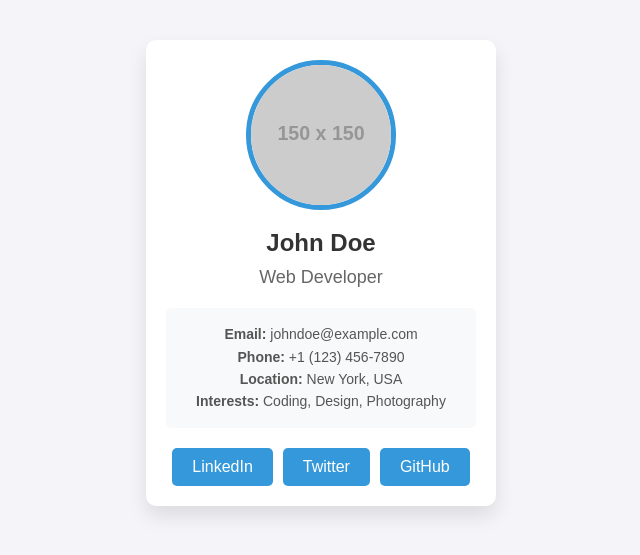
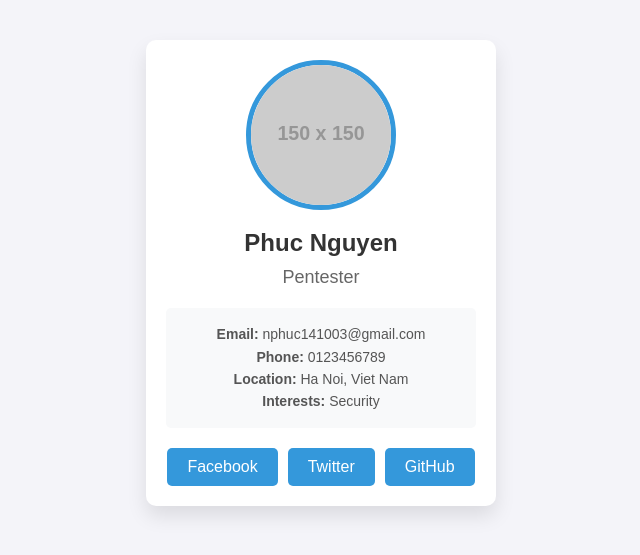
Before and after one commit to Aowpu/aowphuc, a plain HTML site: page index.html in a window 1280 px wide. Shown: the part 127-682 px from the top of the page, without its empty margins (319-959 px from the left). Drawn offline with Linux system fonts and the light colour scheme; placeholder pictures from the web are drawn by us.

Commit message:
Update index.html

```diff
--- a/index.html
+++ b/index.html
@@ -100,18 +100,18 @@
       <div class="profile-image">
         <img src="https://via.placeholder.com/150" alt="Customer Photo">
       </div>
-      <h1 class="profile-name">John Doe</h1>
-      <p class="profile-job">Web Developer</p>
+      <h1 class="profile-name">Phuc Nguyen</h1>
+      <p class="profile-job">Pentester</p>
       <div class="profile-details">
-        <p><strong>Email:</strong> johndoe@example.com</p>
-        <p><strong>Phone:</strong> +1 (123) 456-7890</p>
-        <p><strong>Location:</strong> New York, USA</p>
-        <p><strong>Interests:</strong> Coding, Design, Photography</p>
+        <p><strong>Email:</strong> nphuc141003@gmail.com</p>
+        <p><strong>Phone:</strong> 0123456789</p>
+        <p><strong>Location:</strong> Ha Noi, Viet Nam</p>
+        <p><strong>Interests:</strong> Security</p>
       </div>
       <div class="profile-socials">
-        <a href="#" class="social-link">LinkedIn</a>
-        <a href="#" class="social-link">Twitter</a>
-        <a href="#" class="social-link">GitHub</a>
+        <a href="https://www.facebook.com/nguyenphuc1403/" class="social-link">Facebook</a>
+        <a href="https://www.facebook.com/nguyenphuc1403/" class="social-link">Twitter</a>
+        <a href="https://www.facebook.com/nguyenphuc1403/" class="social-link">GitHub</a>
       </div>
     </div>
   </div>
```
